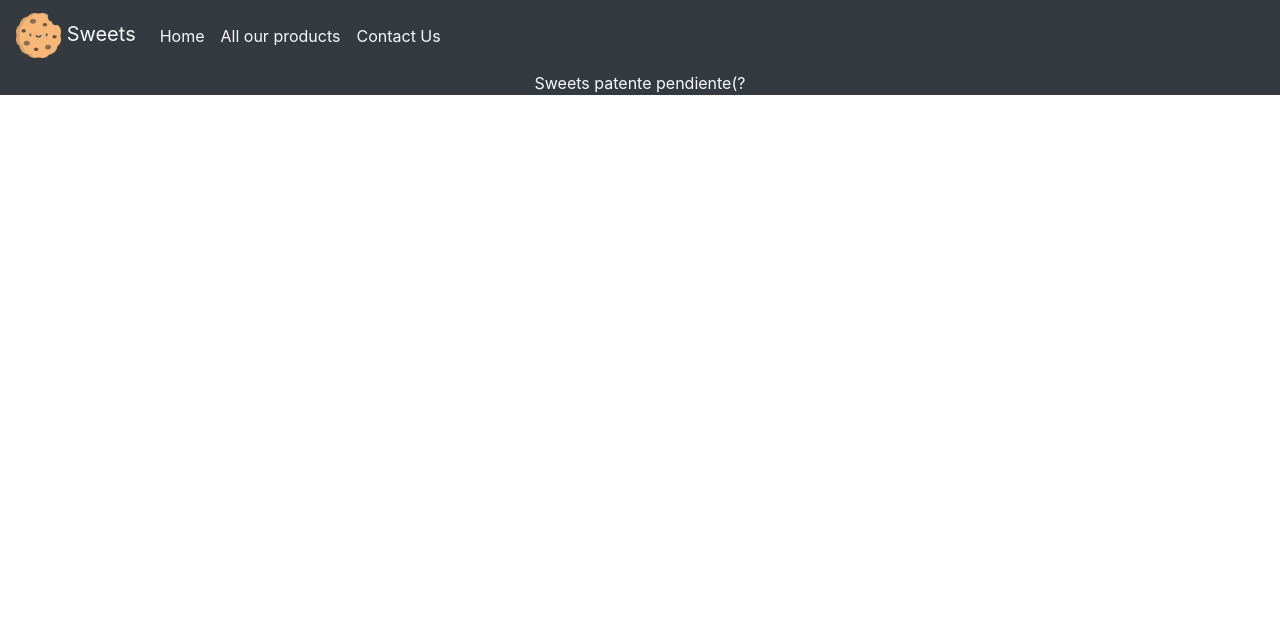
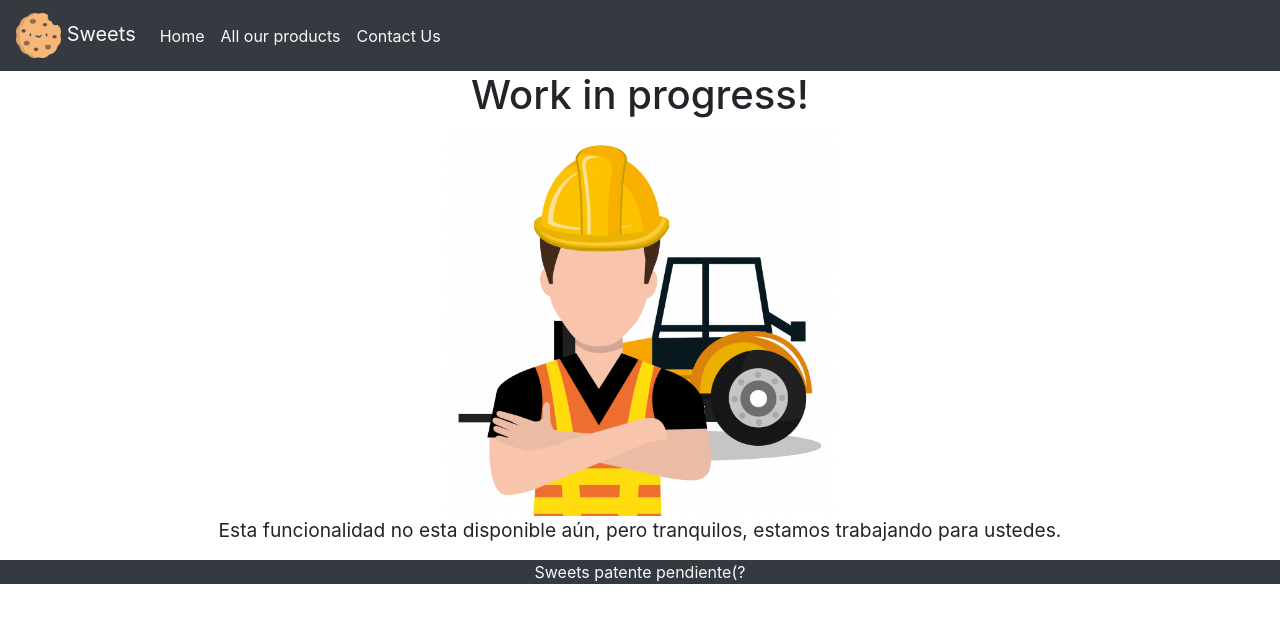
Before and after one commit to reddal/food-app-reddal, an Angular app: page /work-in-progress in a window 1280 px wide. Before the commit this address led to /. Shown: the top 622 px of the page. Built offline with nearby package versions, Linux system fonts and the light colour scheme.

Commit message:
added minor details and the work-on-progress component)

```diff
--- a/src/app/app.component.html
+++ b/src/app/app.component.html
@@ -13,7 +13,7 @@
         <a class="nav-link text-light" routerLink="/catalog">All our products</a>
       </li>
       <li class="nav-item">
-        <a class="nav-link text-light" routerLink="#">Contact Us</a>
+        <a class="nav-link text-light" routerLink="/work-in-progress">Contact Us</a>
       </li>
     </ul>
   </div>
--- a/src/app/app.module.ts
+++ b/src/app/app.module.ts
@@ -9,6 +9,7 @@ import { CatalogComponent } from './catalog/catalog.component';
 import { OrdersComponent } from './orders/orders.component';
 import { BuyComponent } from './buy/buy.component';
 import { IntCounterComponent } from './int-counter/int-counter.component';
+import { WorkOnProgressComponent } from './work-on-progress/work-on-progress.component';
 
 @NgModule({
   declarations: [
@@ -18,7 +19,8 @@ import { IntCounterComponent } from './int-counter/int-counter.component';
     CatalogComponent,
     OrdersComponent,
     BuyComponent,
-    IntCounterComponent
+    IntCounterComponent,
+    WorkOnProgressComponent
   ],
   imports: [
     BrowserModule,
--- a/src/app/cart/cart.component.ts
+++ b/src/app/cart/cart.component.ts
@@ -15,7 +15,6 @@ export class CartComponent implements OnInit {
   {
     this.cartList$=cart.cartList.asObservable();
     this.totalPrice$=cart.totalPrice;
-    console.log(this.totalPrice$);
   }
 
   ngOnInit(): void {
--- a/src/app/catalog/catalog.component.html
+++ b/src/app/catalog/catalog.component.html
@@ -8,7 +8,6 @@
                 <div class="card-body">
                     <h5 class="card-title">{{sweet.name}}</h5>
                     <p class="card-text">{{sweet.description}}</p>
-                    <p>stock= {{sweet.stock}}</p>
                 </div>
                 <ul class="list-group list-group-flush">
                     <li class="list-group-item">{{sweet.type}}</li>
@@ -17,7 +16,7 @@
                 <div class="card-body">
                     <app-int-counter [(quantity)]=sweet.quantity [max]=10></app-int-counter>
                 </div>
-                <div class="list-group"><button class="btn-primary">encargar!</button></div>
+                <div class="list-group"><button class="btn-primary" routerLink="/work-in-progress">encargar!</button></div>
             </div>
         </div>
     </div>
--- a/src/app/fresh/fresh.component.html
+++ b/src/app/fresh/fresh.component.html
@@ -9,7 +9,7 @@
                     <div class="card-body">
                         <h5 class="card-title">{{sweet.name}}</h5>
                         <p class="card-text">{{sweet.description}}</p>
-                        <p>stock= {{sweet.stock}}</p>
+                        <p>disponibles: {{sweet.stock}}</p>
                     </div>
                     <ul class="list-group list-group-flush">
                         <li class="list-group-item">{{sweet.type}}</li>
--- /dev/null
+++ b/src/app/work-on-progress/work-on-progress.component.html
@@ -0,0 +1,5 @@
+<div class="container text-center">
+<h1>Work in progress!</h1>
+<img src="assets/img/construction_worker.jpg" alt="construction worker">
+<p>Esta funcionalidad no esta disponible aún, pero tranquilos, estamos trabajando para ustedes.</p>
+</div>
--- /dev/null
+++ b/src/app/work-on-progress/work-on-progress.component.scss
@@ -0,0 +1,6 @@
+img{
+    width: 35%;
+}
+p{
+    font-size: larger;
+}
--- /dev/null
+++ b/src/app/work-on-progress/work-on-progress.component.ts
@@ -0,0 +1,15 @@
+import { Component, OnInit } from '@angular/core';
+
+@Component({
+  selector: 'app-work-on-progress',
+  templateUrl: './work-on-progress.component.html',
+  styleUrls: ['./work-on-progress.component.scss']
+})
+export class WorkOnProgressComponent implements OnInit {
+
+  constructor() { }
+
+  ngOnInit(): void {
+  }
+
+}
```
Also changed, not shown: src/app/app-routing.module.ts (+12 -7 lines), src/assets/img/construction_worker.jpg (added), 1 other file (tests, documents, lock files or other folders).
